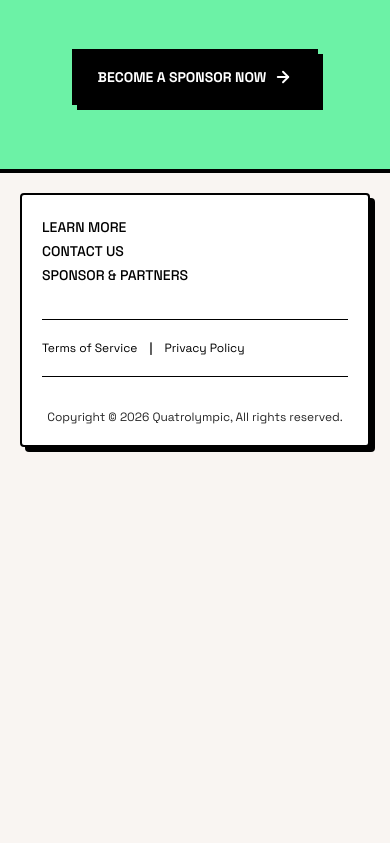
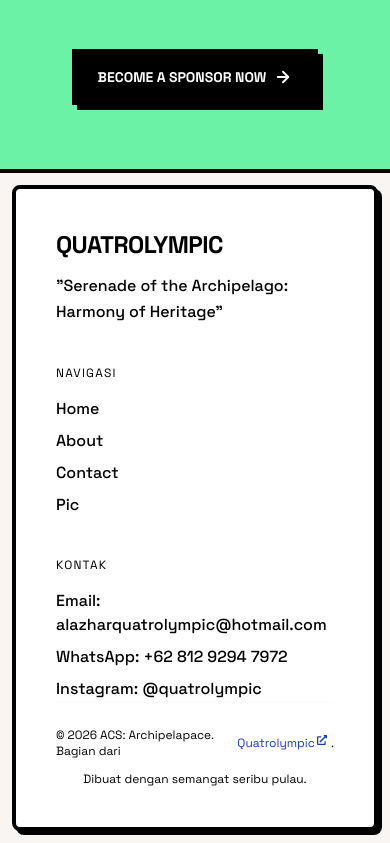
Before and after one commit to byanrkh/quatrolympic, a Next.js app: page / in a window 390 px wide. Shown: the part 7589-8432 px from the top of the page. Before the commit the page ends 8056 px from the top, so only its background shows below. Built offline with nearby package versions, Linux system fonts and the light colour scheme.

Commit message:
QUATROLYMPIC

```diff
--- a/src/components/Footer.tsx
+++ b/src/components/Footer.tsx
@@ -1,47 +1,79 @@
+import { spaceMono } from "@/libs/Fonts";
 import Link from "next/link";
 import React from "react";
+import { FaExternalLinkAlt } from "react-icons/fa";
+
+const contacts = [
+  { label: "Email", value: "alazharquatrolympic@hotmail.com" },
+  { label: "WhatsApp", value: "+62 812 9294 7972" },
+  { label: "Instagram", value: "@quatrolympic" },
+];
+
+const navlinks = [
+  { label: "Home", href: "/" },
+  { label: "About", href: "/about" },
+  { label: "Contact", href: "/contact" },
+  { label: "Pic", href: "/pics" },
+];
 
 export default function Footer() {
   return (
-    <footer className="p-5">
-      <div className="bg-white p-5 border-2 rounded shadow-[5px_5px_0px_0px_black]">
-        <ul className="md:flex gap-5 uppercase">
-          <li>
-            <Link href="/about" className="text-sm font-medium hover:underline">
-              Learn More
+    <footer className="mt-auto p-3">
+      <div className="bg-white p-10 border-4 rounded-lg shadow-[4px_4px]">
+        <div className="grid grid-cols-1 gap-10 md:grid-cols-3">
+          <div>
+            <p className={`text-2xl uppercase tracking-tight font-bold`}>
+              Quatrolympic
+            </p>
+            <p className="mt-3 max-w-xs font-medium leading-relaxed ">
+              "Serenade of the Archipelago: Harmony of Heritage"
+            </p>
+          </div>
+
+          <div>
+            <p className="text-xs uppercase tracking-widest">Navigasi</p>
+            <ul className="mt-4 space-y-2">
+              {navlinks.map((l) => (
+                <li key={l.href}>
+                  <Link
+                    href={l.href}
+                    className="font-medium transition-colors hover:text-[#FF5A1F]"
+                  >
+                    {l.label}
+                  </Link>
+                </li>
+              ))}
+            </ul>
+          </div>
+
+          <div>
+            <p className="text-xs uppercase tracking-widest">Kontak</p>
+            <ul className="mt-4 space-y-2">
+              {contacts.map((c) => (
+                <li key={c.label} className="font-medium ">
+                  <span className="">{c.label}: </span>
+                  {c.value}
+                </li>
+              ))}
+            </ul>
+          </div>
+        </div>
+
+        <div className="flex flex-col items-center justify-between gap-3 border-t-2 border-[#FDF6E9]/20 pt-6 text-xs  sm:flex-row">
+          <p className="flex gap-1 items-center">
+            © 2026 ACS: Archipelapace. Bagian dari{" "}
+            <Link
+              className="text-blue-800 hover:text-blue-700 flex gap-0.5"
+              target="_blank"
+              href={"https://quatrolympic.com"}
+            >
+              Quatrolympic
+              <FaExternalLinkAlt size={10} />
             </Link>
-          </li>
-          <li>
-            <Link
-              href="/contact"
-              className="text-sm font-medium hover:underline"
-            >
-              Contact Us
-            </Link>
-          </li>
-          <li>
-            <Link
-              href="/contact"
-              className="text-sm font-medium hover:underline"
-            >
-              Sponsor & Partners
-            </Link>
-          </li>
-        </ul>
-        <div className="border-t border-b py-5 my-8">
-          <ul className="flex gap-3">
-            <li className="text-xs">
-              <Link href={"/tos"}>Terms of Service</Link>
-            </li>
-            <li className="text-xs font-medium">|</li>
-            <li className="text-xs">
-              <Link href={"/privacypolicy"}>Privacy Policy</Link>
-            </li>
-          </ul>
+            .
+          </p>
+          <p>Dibuat dengan semangat seribu pulau.</p>
         </div>
-        <p className="text-center text-xs opacity-85">
-          Copyright © 2026 Quatrolympic, All rights reserved.
-        </p>
       </div>
     </footer>
   );
```
Also changed, not shown: 1 other file (tests, documents, lock files or other folders).
